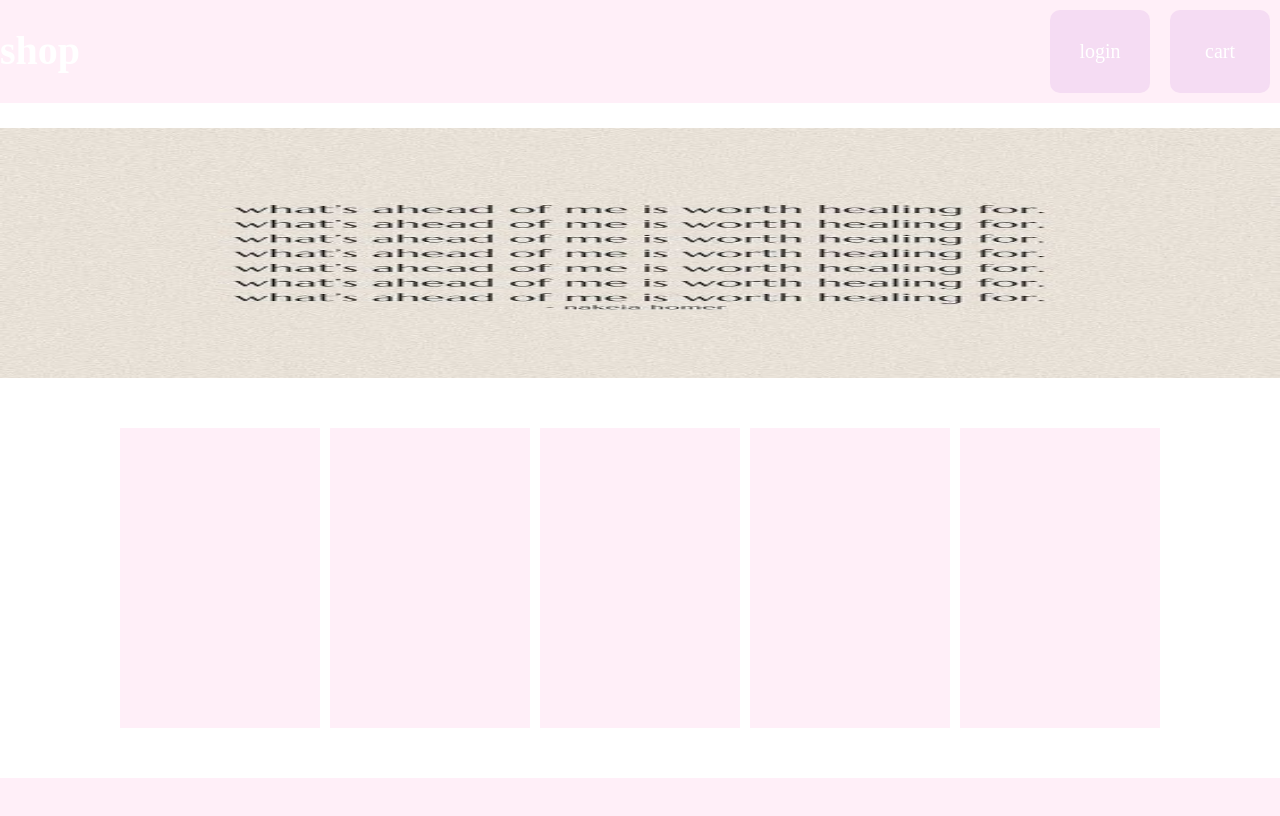
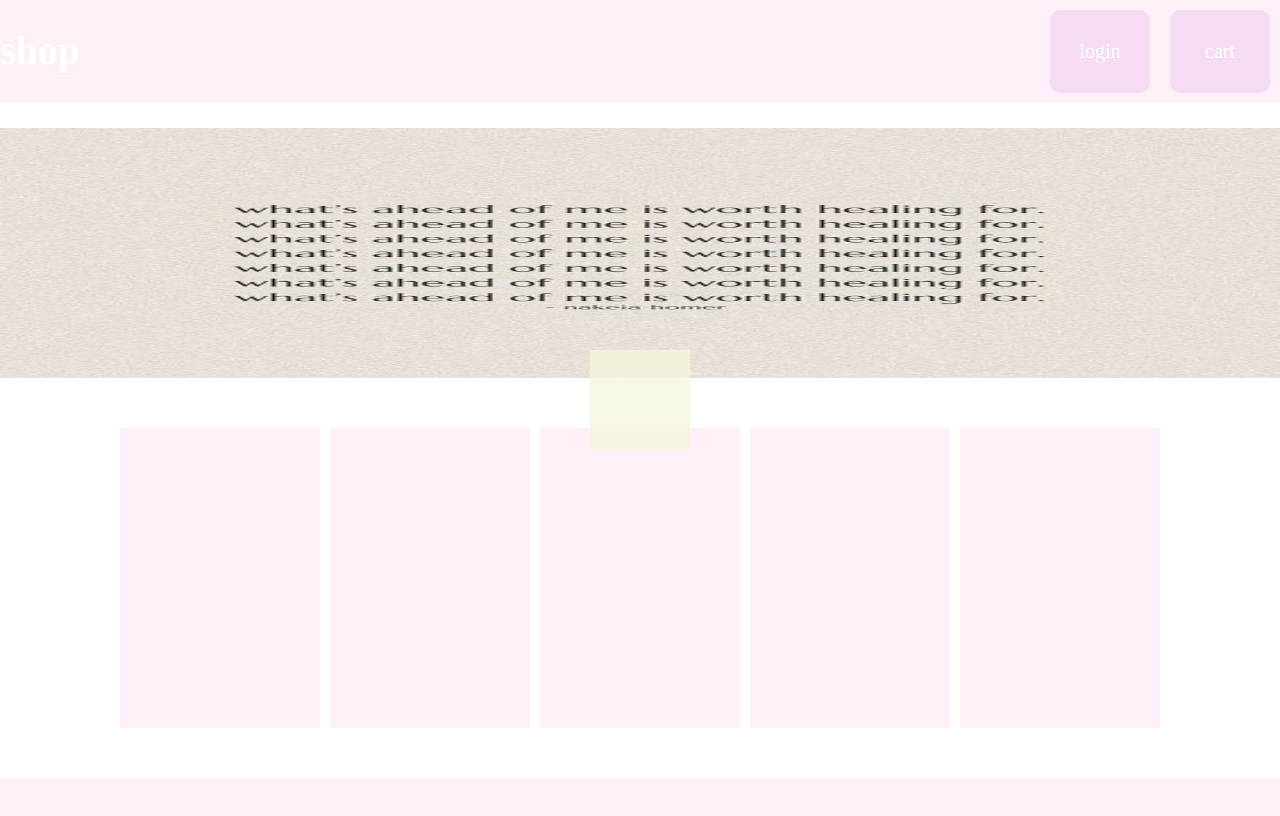
Before and after one commit to mark-icy/shop-frontend, a React (Create React App) app: page / in a window 1280 px wide. Shown: the top 816 px of the page. Built offline with nearby package versions, Linux system fonts and the light colour scheme.

Commit message:
login --- tama ba git commit ko?

```diff
--- a/src/App.js
+++ b/src/App.js
@@ -3,12 +3,14 @@ import "./App.css";
 import Items from "./components/Items.js";
 import Footer from "./components/Footer.js";
 import Banner from "./components/Banner.js";
+import Login from "./components/Login.js";
 
 function App(){
   return (
 	<div className="App">
 		<Header/>
 	  	<Banner/>
+		<Login/>
 	  	<Items/>
             	<Footer/>
 	</div>
--- /dev/null
+++ b/src/components/Login.css
@@ -0,0 +1,11 @@
+.login{
+    position: absolute;
+    top: 50%;
+    left: 50%;
+    transform: translate(-50%, -50%);
+    z-index: 1000;
+    width: 100px;
+    height: 100px;
+    background-color: beige;
+    opacity: .8;
+}
--- /dev/null
+++ b/src/components/Login.js
@@ -0,0 +1,9 @@
+import './Login.css';
+
+const Login = () => {
+	return (
+        <div className='login'></div>
+	)
+}
+
+export default Login;
```
